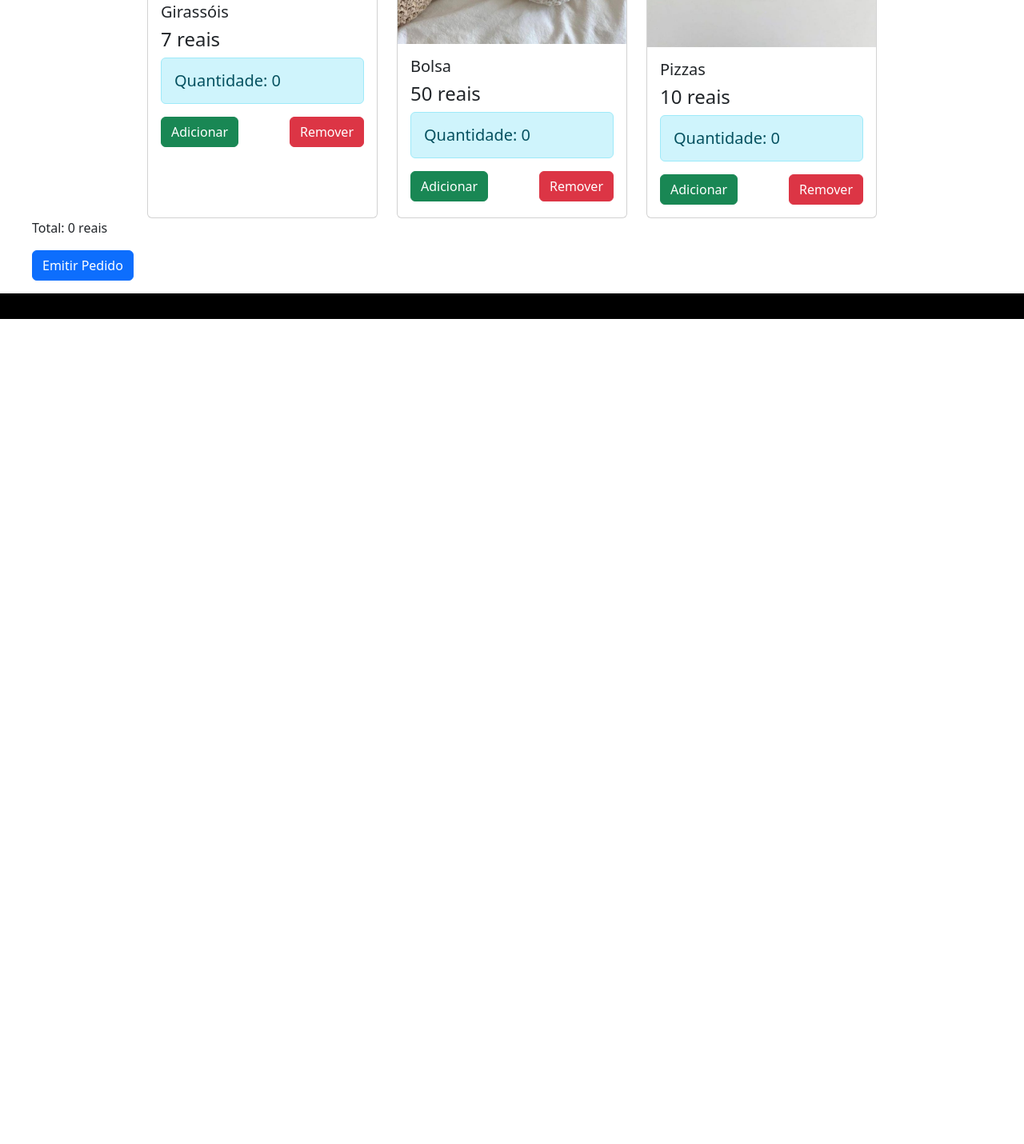
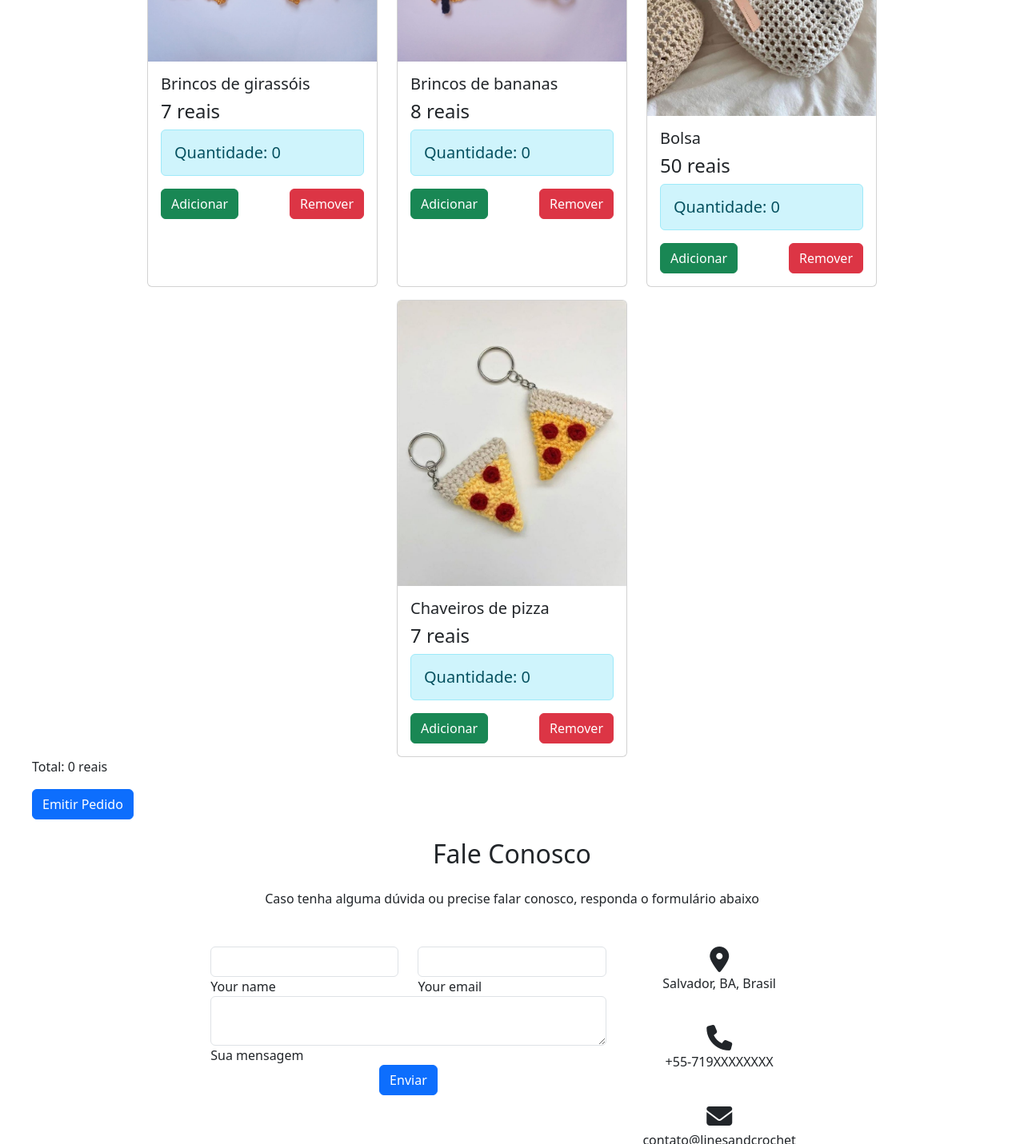
Before and after one commit to RamonPapes/lines-crochet, a plain HTML site: page index.html in a window 1280 px wide. Shown: the part 1369-2800 px from the top of the page at 80% size. Before the commit the page ends 1768 px from the top, so only its background shows below. Drawn offline with nearby package versions, Linux system fonts and the light colour scheme.

Commit message:
Fix: correção valor total | Adicionando formulário 'Fale Conosco'

```diff
--- a/index.html
+++ b/index.html
@@ -14,6 +14,9 @@
     <link rel="stylesheet" href="./styles/grid.css">
     <link rel="stylesheet" href="./styles/flex.css">
     <link rel="stylesheet" href="./styles/style.css">
+    <link rel="stylesheet" href="https://cdnjs.cloudflare.com/ajax/libs/font-awesome/6.4.2/css/all.min.css"
+        integrity="sha512-z3gLpd7yknf1YoNbCzqRKc4qyor8gaKU1qmn+CShxbuBusANI9QpRohGBreCFkKxLhei6S9CQXFEbbKuqLg0DA=="
+        crossorigin="anonymous" referrerpolicy="no-referrer" />
     <link href="https://cdn.jsdelivr.net/npm/bootstrap@5.3.2/dist/css/bootstrap.min.css" rel="stylesheet"
         integrity="sha384-T3c6CoIi6uLrA9TneNEoa7RxnatzjcDSCmG1MXxSR1GAsXEV/Dwwykc2MPK8M2HN" crossorigin="anonymous">
 </head>
@@ -22,9 +25,11 @@
     <header>
         <!-- Image and text -->
         <nav class="navbar navbar-light bg-light" style="padding-left: 10px;">
-            <a class="navbar-brand" href="#">
-                <img src="img/logo_crochet.jpeg" width="30" height="30" class="d-inline-block align-top" alt="">
-                Lines and Crochet
+            <a class="navbar-brand"
+                style="display: flex; justify-content: center; align-items: center; width: 100%; column-gap: 3rem;"
+                href="#">
+                <img src="img/logo_crochet.jpeg" width="120" height="120" class="d-inline-block align-top" alt="">
+                <h1>Lines and Crochet</h1>
             </a>
         </nav>
         <!-- <nav>
@@ -50,23 +55,22 @@
                 <div class="card" style="width: 18rem;">
                     <img src="img/cereja.png" class="card-img-top" alt="...">
                     <div class="card-body">
-                        <h5 class="card-title">Cerejas</h5>
-                        <h4>5 reais</h4>
+                        <h5 class="card-title">Brincos de cereja</h5>
+                        <h4>7 reais</h4>
                         <h5 class="alert alert-info">Quantidade: <span class="quantidade ">0</span></h5>
                         <div style="display: flex; justify-content: space-between;">
-                            <button class="adicionar btn btn-success" preco="5">Adicionar</button>
+                            <button class="adicionar btn btn-success" preco="7">Adicionar</button>
                             <button class="remover btn btn-danger">Remover</button>
                         </div>
-
                     </div>
                 </div>
                 <div class="card" style="width: 18rem;">
                     <img src="img/flores.png" class="card-img-top" alt="...">
                     <div class="card-body">
-                        <h5 class="card-title">Flores</h5>
-                        <h4>10 reais</h4>
+                        <h5 class="card-title">Brincos de flores</h5>
+                        <h4>5 reais</h4>
                         <h5 class="alert alert-info">Quantidade: <span class="quantidade ">0</span></h5>
-                          <div style="display: flex; justify-content: space-between;">
+                        <div style="display: flex; justify-content: space-between;">
                             <button class="adicionar btn btn-success" preco="5">Adicionar</button>
                             <button class="remover btn btn-danger">Remover</button>
                         </div>
@@ -75,11 +79,11 @@
                 <div class="card" style="width: 18rem;">
                     <img src="img/gatos.png" class="card-img-top" alt="...">
                     <div class="card-body">
-                        <h5 class="card-title">Gatos</h5>
+                        <h5 class="card-title">Brincos de gatinhos</h5>
                         <h4>10 reais</h4>
                         <h5 class="alert alert-info">Quantidade: <span class="quantidade ">0</span></h5>
-                          <div style="display: flex; justify-content: space-between;">
-                            <button class="adicionar btn btn-success" preco="5">Adicionar</button>
+                        <div style="display: flex; justify-content: space-between;">
+                            <button class="adicionar btn btn-success" preco="10">Adicionar</button>
                             <button class="remover btn btn-danger">Remover</button>
                         </div>
                     </div>
@@ -87,11 +91,23 @@
                 <div class="card" style="width: 18rem;">
                     <img src="img/girassois.png" class="card-img-top" alt="...">
                     <div class="card-body">
-                        <h5 class="card-title">Girassóis</h5>
+                        <h5 class="card-title">Brincos de girassóis</h5>
                         <h4>7 reais</h4>
                         <h5 class="alert alert-info">Quantidade: <span class="quantidade ">0</span></h5>
-                          <div style="display: flex; justify-content: space-between;">
-                            <button class="adicionar btn btn-success" preco="5">Adicionar</button>
+                        <div style="display: flex; justify-content: space-between;">
+                            <button class="adicionar btn btn-success" preco="7">Adicionar</button>
+                            <button class="remover btn btn-danger">Remover</button>
+                        </div>
+                    </div>
+                </div>
+                <div class="card" style="width: 18rem;">
+                    <img src="img/banana.jpeg" class="card-img-top" alt="...">
+                    <div class="card-body">
+                        <h5 class="card-title">Brincos de bananas</h5>
+                        <h4>8 reais</h4>
+                        <h5 class="alert alert-info">Quantidade: <span class="quantidade ">0</span></h5>
+                        <div style="display: flex; justify-content: space-between;">
+                            <button class="adicionar btn btn-success" preco="8">Adicionar</button>
                             <button class="remover btn btn-danger">Remover</button>
                         </div>
                     </div>
@@ -102,7 +118,7 @@
                         <h5 class="card-title">Bolsa</h5>
                         <h4>50 reais</h4>
                         <h5 class="alert alert-info">Quantidade: <span class="quantidade ">0</span></h5>
-                          <div style="display: flex; justify-content: space-between;">
+                        <div style="display: flex; justify-content: space-between;">
                             <button class="adicionar btn btn-success" preco="50">Adicionar</button>
                             <button class="remover btn btn-danger">Remover</button>
                         </div>
@@ -111,28 +127,76 @@
                 <div class="card" style="width: 18rem;">
                     <img src="img/pizza.png" class="card-img-top" alt="...">
                     <div class="card-body">
-                        <h5 class="card-title">Pizzas</h5>
-                        <h4>10 reais</h4>
+                        <h5 class="card-title">Chaveiros de pizza</h5>
+                        <h4>7 reais</h4>
                         <h5 class="alert alert-info">Quantidade: <span class="quantidade ">0</span></h5>
-                          <div style="display: flex; justify-content: space-between;">
-                            <button class="adicionar btn btn-success" preco="5">Adicionar</button>
+                        <div style="display: flex; justify-content: space-between;">
+                            <button class="adicionar btn btn-success" preco="7">Adicionar</button>
                             <button class="remover btn btn-danger">Remover</button>
                         </div>
                     </div>
                 </div>
-                <!-- <div class="card" style="width: 18rem;">
-                    <img src="img/patinhos.png" class="card-img-top" alt="...">
-                    <div class="card-body">
-                        <h5 class="card-title">Patinhos</h5>
-                        <h4>15 reais</h4>
-                        <h5 class="alert alert-info">Quantidade: <span class="quantidade ">0</span></h5>
-                        <button class="adicionar btn btn-success" preco="15">Adicionar</button>
-                    </div>
-                </div> -->
             </div>
             <div class="total-preco">
                 <p>Total: <span id="total">0</span> reais</p>
                 <button class="btn btn-primary" id="emitirPedidoButton" onclick="emitirPedido()">Emitir Pedido</button>
+            </div>
+        </section>
+        <!--Section: Contact v.2-->
+        <section class="mb-4" style="display: flex; flex-direction: column; align-items: center;">
+            <h2 class="h1-responsive font-weight-bold text-center my-4">Fale Conosco</h2>
+            <p class="text-center w-responsive mx-auto mb-5">Caso tenha alguma dúvida ou precise falar conosco, responda
+                o formulário abaixo</p>
+            <div class="row">
+                <!--Grid column-->
+                <div class="col-md-8 mx-auto mb-md-0 mb-5">
+                    <form id="contact-form" name="contact-form" action="mail.php" method="POST">
+                        <div class="row">
+                            <div class="col-md-6">
+                                <div class="md-form mb-0">
+                                    <input type="text" id="name" name="name" class="form-control">
+                                    <label for="name" class="">Your name</label>
+                                </div>
+                            </div>
+                            <div class="col-md-6">
+                                <div class="md-form mb-0">
+                                    <input type="text" id="email" name="email" class="form-control">
+                                    <label for="email" class="">Your email</label>
+                                </div>
+                            </div>
+                        </div>
+                        <div class="row">
+                            <div class="col-md-12">
+                                <div class="md-form">
+                                    <textarea type="text" id="message" name="message" rows="2"
+                                        class="form-control md-textarea"></textarea>
+                                    <label for="message">Sua mensagem </label>
+                                </div>
+                            </div>
+                        </div>
+                    </form>
+
+                    <div class="text-center text-md-left">
+                        <a class="btn btn-primary"
+                            onclick="document.getElementById('contact-form').submit();">Enviar</a>
+                    </div>
+                    <div class="status"></div>
+                </div>
+                <div class="col-md-4 text-center">
+                    <ul class="list-unstyled mb-0">
+                        <li><i class="fas fa-map-marker-alt fa-2x"></i>
+                            <p>Salvador, BA, Brasil</p>
+                        </li>
+
+                        <li><i class="fas fa-phone mt-4 fa-2x"></i>
+                            <p>+55-719XXXXXXXX</p>
+                        </li>
+
+                        <li><i class="fas fa-envelope mt-4 fa-2x"></i>
+                            <p>contato@linesandcrochet</p>
+                        </li>
+                    </ul>
+                </div>
             </div>
         </section>
     </main>
--- a/js/script.js
+++ b/js/script.js
@@ -16,8 +16,7 @@ for (let i = 0; i < qtdProdutos; i++) {
     botoesRemover[i].addEventListener('click', () => {
         let quantidades = document.getElementsByClassName('quantidade');
         let quantidade = parseInt(quantidades[i].textContent);
-        var precos = document.querySelectorAll('.card-body h4');
-        let preco = parseInt(precos[i].textContent);
+        let preco = parseFloat(document.getElementsByClassName('adicionar')[i].getAttribute('preco'));
         if (quantidade > 0) {
             quantidade--;
             quantidades[i].textContent = quantidade;
```
